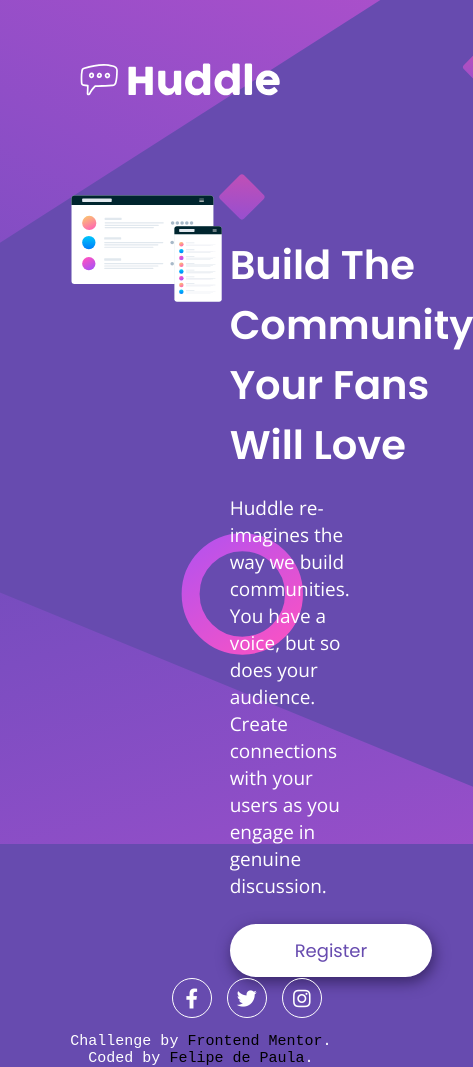
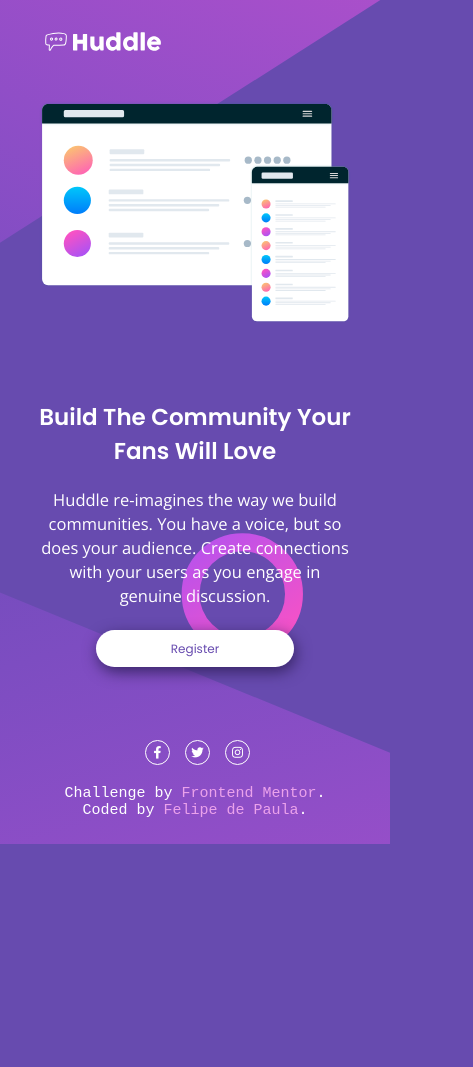
Before and after one commit to FelipeDDP/Frontend-Mentor---Huddle-landing-page-with-single-introductory-section, a plain HTML site: page index.html in a window 390 px wide. Shown: the whole page, 473 px wide, since content can reach past the window. After the commit the page ends 844 px from the top, so only its background shows below. Drawn offline with nearby package versions, Linux system fonts and the light colour scheme.

Commit message:
responsive added

```diff
--- a/index.html
+++ b/index.html
@@ -4,9 +4,8 @@
 <head>
   <meta charset="UTF-8">
   <meta name="viewport" content="width=device-width, initial-scale=1.0">
-  <!-- displays site properly based on user's device -->
 
-  <link rel="icon" type="image/png" sizes="32x32" href="./images/favicon-32x32.png">
+  <link rel="icon" type="image/png" sizes="32x32" href="src/images/favicon-32x32.png">
 
   <title>Frontend Mentor | Huddle landing page with single introductory section</title>
 
@@ -14,20 +13,10 @@
   <link rel="preconnect" href="https://fonts.gstatic.com" crossorigin>
   <link href="https://fonts.googleapis.com/css2?family=Open+Sans:ital,wght@0,300..800;1,300..800&family=Poppins:ital,wght@0,400;0,600;1,400;1,600&display=swap" rel="stylesheet">
 
-  <!-- Feel free to remove these styles or customise in your own stylesheet 👍 -->
-  <!-- <style>
-    .attribution {
-      font-size: 11px;
-      text-align: center;
-    }
-
-    .attribution a {
-      color: hsl(228, 45%, 44%);
-    }
-  </style> -->
   <link rel="stylesheet" href="src/css/reset.css">
   <link rel="stylesheet" href="src/css/all.min.css">
   <link rel="stylesheet" href="src/css/style.css">
+  <link rel="stylesheet" href="src/css/responsive.css">
 
 </head>
 
@@ -65,7 +54,7 @@
     </nav>
     <p class="attribution">
       Challenge by <a href="https://www.frontendmentor.io?ref=challenge" target="_blank">Frontend Mentor</a>.
-      Coded by <a href="#">Felipe de Paula</a>.
+      Coded by <a href="https://www.linkedin.com/in/felipe-de-paula/" target="_blank">Felipe de Paula</a>.
     </p>
   </footer>
 </body>
--- a/src/css/reset.css
+++ b/src/css/reset.css
@@ -1,8 +1,8 @@
 * {
     margin: 0;
     padding: 0;
-    /* border: none; */
-    /* outline: none; */
+    border: none;
+    outline: none;
     font-weight: 300;
     box-sizing: border-box;
 }
@@ -19,10 +19,3 @@ ul {
 img {
     max-width: 100%;
 }
-
-button {
-    background-color: none;
-    text-decoration: none;
-    color: none;
-    border: none;
-}
--- /dev/null
+++ b/src/css/responsive.css
@@ -0,0 +1,68 @@
+@media (max-width: 900px) {
+    body {
+        grid-template-rows: 0.4fr 1fr 0.5fr;
+        grid-template-columns: 0.25fr 2fr 0.25fr;
+    }
+
+    .header .logo img {
+        width: 125px;
+        padding-top: 20px;
+    }
+
+    .container {
+        display: flex;
+        flex-direction: column;
+        gap: 70px;
+    }
+
+    .container .message {
+        padding: 0;
+    }
+
+    .container .message .headline {
+        align-self: center;
+        text-align: center;
+    }
+
+    .container .message .headline h1 {
+        font-size: 2.3rem;
+        padding-bottom: 20px;
+    }
+
+    .container .message .subtext p {
+        font-size: 1.65rem;
+        text-align: center;
+        line-height: 24px;
+        margin-bottom: 11px;
+    }
+
+    .container .message .btn-register {
+        align-self: center;
+        margin-bottom: 20px;
+    }
+
+    .footer nav .social ul {
+        justify-content: center;
+    }
+
+    .container .message .btn-register a {
+        padding: 10px 75px;
+        font-size: 1.2rem;
+    }
+
+    .footer nav .social ul {
+        padding-right: 10px;
+        padding-bottom: 20px;
+    }
+
+    .footer nav .social ul .icon {
+        width: 25px;
+        height: 25px;
+        margin-left: 15px;
+    }
+
+    .footer nav .social ul li a {
+        font-size: 1.25rem;
+        padding: 8px 15px;
+    }
+}
--- a/src/css/style.css
+++ b/src/css/style.css
@@ -10,22 +10,24 @@ body {
     font-family: "Open Sans", sans-serif;
     font-size: 1.9rem;
     color: #fff;
-    padding: 53px 70px 0 70px;
     display: grid;
-    grid-template-rows: repeat(3, 1fr);
-    grid-template-areas: "header"
-                         "container"
-                         "footer";
+    grid-template-rows: 1fr 1fr 0.5fr;
+    grid-template-areas: ". header ."
+                         ". container ."
+                         ". footer .";
+    grid-template-columns: 0.1fr 2fr 0.1fr;
 }
 
 /* HEADER */
 
 .header {
     grid-area: header;
+    display: flex;
+    align-items: center;
 }
 
 .header .logo {
-    padding-bottom: 82px;
+    padding-bottom: 32px;
 }
 
 .header .logo img {
@@ -36,21 +38,25 @@ body {
 
 .container {
     grid-area: container;
-    display: flex;
-    justify-content: space-between;
+    display: grid;
+    grid-template-areas: "mock message";
+    grid-template-columns: 2.3fr minmax(420px, 1.7fr);
+    gap: 20px;
 }
 
-.coontainer .mock {
-    width: auto;
-}
+.container .mock {
+    grid-area: mock;
+    }
 
 .container .message {
-    width: 41.7%;
-    padding: 41px 11px 0 7px;
+    grid-area: message;
+    padding: 45px 11px 0 16px;
     display: flex;
     flex-direction: column;
     align-items: flex-start;
 }
+
+
 
 .container .message .headline h1 {
     font-family: "Poppins", sans-serif;
@@ -98,7 +104,7 @@ body {
     display: flex;
     justify-content: flex-end;
     padding-right: 10px;
-    padding-bottom: 15px;
+    padding-bottom: 20px;
 }
 
 .footer nav .social ul .icon {
@@ -133,3 +139,7 @@ body {
     font-size: 1.5rem;
     text-align: center;
 }
+
+.attribution a {
+    color: hsl(300, 65%, 78%);
+}
```
